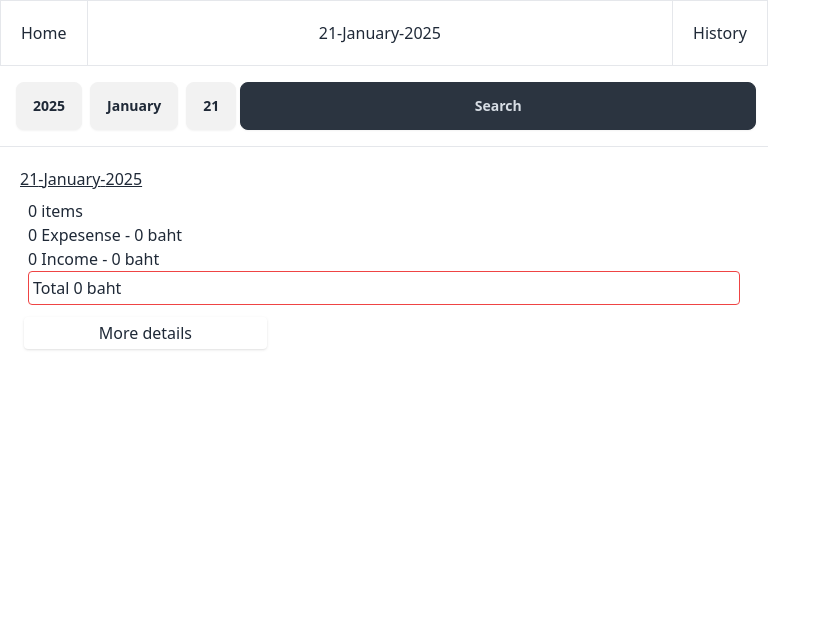
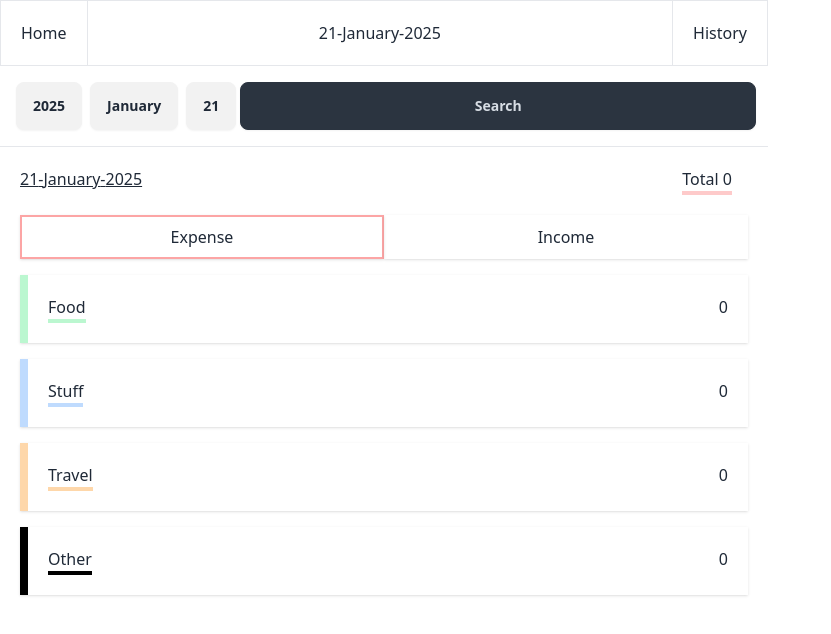
Before and after one commit to THEkingmay/UrCashIsFlow, a React (Vite) app: page /history/2025/January/21 in a window 1280 px wide. Shown: the top 634 px of the page, without its empty margins (0-831 px from the left). Built offline with nearby package versions, Linux system fonts and the light colour scheme.

Commit message:
update UI and add time

```diff
--- a/src/Pages/History.jsx
+++ b/src/Pages/History.jsx
@@ -48,9 +48,9 @@ export default function History(){
     useEffect(()=>{
         if(selectedYear!=='Year'){
             if(selectedMonth!=='Months' && selectedMonth!=='ALL'){
-                console.log('Month selected')
+                // console.log('Month selected')
                 if(selectedDay!=='Days' && selectedDay!=='ALL'){
-                    console.log('Day selected')
+                    // console.log('Day selected')
                     setPath(`/history/${selectedYear}/${selectedMonth}/${selectedDay}`)
                     return
                 }
--- a/src/components/Daylist.jsx
+++ b/src/components/Daylist.jsx
@@ -1,118 +1,236 @@
 import { useParams } from "react-router"
-import { useState } from "react";
+import { useState,useEffect } from "react";
 
 function Daylist(){
-    const [isSee , setIsSee] = useState(false)
+    console.log("DayList rerender")
     const {year , month , day } = useParams()
-    const [numItem , setNumItem ] = useState(0)
+    // const [isSee , setIsSee] = useState(false) # for 1st version
+    // const [numItem , setNumItem ] = useState(0) # for 1st version
+    // const getData = () =>{
+    //     const months = ["January", "February", "March", "April", "May", "June", "July", "August", "September", "October", "November", "December"];
+    //     const DATA = JSON.parse(localStorage.getItem("STORAGE_DATA"))||[]
+    //     const month_idx = months.findIndex(m=>m===month)
+    //     const checkType= (type) =>{
+    //         if(type==='food')return 'border-l-yellow-200'
+    //         if(type==='stuff')return 'border-l-blue-200'
+    //         if(type==='travel')return  'border-l-gray-200'
+    //     }
+    //     const checkExpense = (isExpense) =>{
+    //         if(isExpense)return 'border-r-red-200'
+    //         else return 'border-r-green-200'
+    //     }
+    //     return DATA.map((data)=>{
+    //         // console.log(data.currDay,"",data.currMonth,"",data.currYear )
+    //         // console.log(day,"",month_idx,"",year)
+    //         if(data.currDay==day && data.currMonth==month_idx && data.currYear == year){
+    //             // console.log(data)
+    //             return(
+    //                 <div key={data.id} className={`shadow border-l-8 border-r-8 p-3 mt-1 ${checkType(data.selectType)} ${checkExpense(data.isExpense)}`}>
+    //                     <p>{data.selectType}</p>
+    //                     <p>{data.description}</p>
+    //                     <p>{data.amount} Baht</p>
+    //                 </div>
+    //             )
+    //         }
+    //     })
+    // }  # for 1 st version
+    // const checkItem = () =>{
+    //     const months = ["January", "February", "March", "April", "May", "June", "July", "August", "September", "October", "November", "December"];
+    //     const DATA = JSON.parse(localStorage.getItem("STORAGE_DATA"))||[]
+    //     const month_idx = months.findIndex(m=>m===month)
+    //     let n= 0
+    //     let expenseItem=0
+    //     let incomeItem = 0
+    //     let income =0
+    //     let expense = 0
+
+    //     let ex_food_num = 0
+    //     let ex_stuff_num = 0
+    //     let ex_travel_num = 0
+    //     let ex_other_num = 0
+    //     let in_food_num = 0
+    //     let in_stuff_num = 0
+    //     let in_travel_num = 0
+    //     let in_other_num = 0
+
+    //     let ex_food = 0
+    //     let ex_stuff = 0
+    //     let ex_travel = 0
+    //     let ex_other = 0
+    //     let in_food = 0
+    //     let in_stuff = 0
+    //     let in_travel = 0
+    //     let in_other= 0
+    //     DATA.forEach(data=>{
+    //         console.log(data)
+    //         if(data.currDay==day && data.currMonth==month_idx && data.currYear == year){
+    //             ++n
+    //             if(data.isExpense){
+    //                 expenseItem++;
+    //                 expense+=Number(data.amount)
+    //                 if(data.selectType==='food'){ ex_food_num++ ; ex_food+=Number(data.amount)}
+    //                 else if(data.selectType==='travel'){ex_travel_num++ ; ex_travel+=Number(data.amount)}
+    //                 else if(data.selectType==='stuff'){ex_stuff_num++ ; ex_stuff+= Number(data.amount)}
+    //                 else if(data.selectType==='other'){ex_other_num++ ; ex_other+= Number(data.amount)}
+    //             }else{
+    //                 incomeItem++;
+    //                 income+=Number(data.amount)
+    //                 if(data.selectType==='food'){ in_food_num++; in_food+=Number(data.amount)}
+    //                 else if(data.selectType==='travel'){ in_travel_num++; in_travel+=Number(data.amount)}
+    //                 else if(data.selectType==='stuff'){in_stuff_num++; in_stuff+=Number(data.amount)}
+    //                 else if(data.selectType==='other'){in_other_num++; in_other+=Number(data.amount)}
+    //             }
+    //         }
+    //     })
+    //     return (
+    //         <div className="flex flex-col">
+    //             <div className=' w-full p-2'>
+    //                 <div>{n} items</div>
+    //                 <div>{expenseItem} Expesense - {expense} baht</div>
+    //                 <div>{incomeItem} Income - {income} baht</div>
+    //                 <div className={`border rounded p-1 ${income-expense>0?'border-green-500':'border-red-500'}`}>Total {income-expense} baht</div>
+    //             </div>
+    //             <div onClick={()=>setIsSee(true)} className={`${isSee?'hidden':''} shadow p-1 m-1 w-1/3 rounded flex justify-center`}>More details </div>
+    //             <div onClick={()=>setIsSee(false)}  className={`${isSee?'':'hidden'} flex shadow`}>
+    //                <div className=" w-full p-2 border-l-4 border-red-200">
+    //                     <div className="underline">Expense</div>
+    //                     <div className="border-b">Food {ex_food_num}  items {ex_food} B</div>
+    //                     <div className="border-b">Stuff {ex_stuff_num}  items {ex_stuff} B</div>
+    //                     <div className="border-b">Travel {ex_travel_num}  items {ex_travel} B</div>
+    //                     <div>Other {ex_other_num}  items {ex_other} B</div>
+    //                 </div>
+    //                <div className="w-full p-2  border-l-4 border-green-200">
+    //                     <div className="underline">Income</div>
+    //                     <div className="border-b">Food {in_food_num} items {in_food} B</div>
+    //                     <div className="border-b">Stuff {in_stuff_num} items {in_stuff} B</div>
+    //                     <div className="border-b">Travel {in_travel_num} items {in_travel} B</div>
+    //                     <div>Other {in_other_num} items {in_other} B</div>
+    //                 </div>
+    //             </div>
+    //         </div>
+    //     )
+    // } # for 1st version
+
+    const [isSeeEx , setisSeeEx ]=useState(true)
+    const [isSeeFood , setSeeFood] = useState(false)
+    const [isSeeStuff , setSeeStuff] = useState(false)
+    const [isSeeTravel, setSeeTravel] = useState(false)
+    const [isSeeOther , setSeeOther] = useState(false)
+
+    const checkItem = () =>{
+        const DATA = getData()
+        console.log(DATA.length ,"items")
+        return(
+            <>
+            <div className="flex mt-5">
+                <button onClick={()=>setisSeeEx(true)} className={`shadow p-2 px-5 w-1/2 ${isSeeEx?"border-red-300 border-2":""}`}>Expense</button>
+                <button onClick={()=>setisSeeEx(false)} className={`shadow p-2 px-5 w-1/2 ${!isSeeEx?"border-green-300 border-2":""}`}>Income</button>
+            </div>
+            <div>
+                <div onClick={()=>letSeeMore('food')} className={`mt-4 border-l-8 border-green-200 shadow`}>
+                    <div className="p-5 flex justify-between"><span className="border-b-4  border-green-200">Food</span><span>{getAmount(DATA,'food',isSeeEx)}</span></div>
+                    <div className={`${isSeeFood?"":"hidden"}`} ><span>{getItemByType(DATA,'food',isSeeEx)}</span></div>
+                </div>
+                <div onClick={()=>letSeeMore('stuff')}   className={`mt-4 border-l-8  border-blue-200 shadow`}>
+                    <div className="p-5 flex justify-between"><span className="border-b-4  border-blue-200">Stuff</span><span>{getAmount(DATA,'stuff',isSeeEx)}</span></div>
+                    <div className={`${isSeeStuff?"":"hidden"}`} ><span>{getItemByType(DATA,'stuff',isSeeEx)}</span></div>
+                </div>
+                <div onClick={()=>letSeeMore('travel')}  className={`mt-4 border-l-8  border-orange-200 shadow`}>
+                    <div className="p-5 flex justify-between"><span className="border-b-4  border-orange-200">Travel</span><span>{getAmount(DATA,'travel',isSeeEx)}</span></div>
+                    <div className={`${isSeeTravel?"":"hidden"}`} ><span>{getItemByType(DATA,'travel',isSeeEx)}</span></div>
+                </div>
+                <div onClick={()=>letSeeMore('other')}  className={`mt-4 border-l-8  border-black shadow`}>
+                    <div className="p-5 flex justify-between"><span className="border-b-4  border-black">Other</span><span>{getAmount(DATA,'other',isSeeEx)}</span></div>
+                    <div className={`${isSeeOther?"":"hidden"}`} ><span>{getItemByType(DATA,'other',isSeeEx)}</span></div>
+                </div>
+            </div>
+            </>
+        )
+    }
     const getData = () =>{
-        const months = ["January", "February", "March", "April", "May", "June", "July", "August", "September", "October", "November", "December"];
-        const DATA = JSON.parse(localStorage.getItem("STORAGE_DATA"))||[]
-        const month_idx = months.findIndex(m=>m===month)
-        const checkType= (type) =>{
-            if(type==='food')return 'border-l-yellow-200'
-            if(type==='stuff')return 'border-l-blue-200'
-            if(type==='travel')return  'border-l-gray-200'
-        }
-        const checkExpense = (isExpense) =>{
-            if(isExpense)return 'border-r-red-200'
-            else return 'border-r-green-200'
-        }
-        return DATA.map((data)=>{
-            console.log(data.currDay,"",data.currMonth,"",data.currYear )
-            // console.log(day,"",month_idx,"",year)
-            if(data.currDay==day && data.currMonth==month_idx && data.currYear == year){
-                // console.log(data)
+            const months = ["January", "February", "March", "April", "May", "June", "July", "August", "September", "October", "November", "December"];
+            const DATA = JSON.parse(localStorage.getItem("STORAGE_DATA"))||[]
+            const month_idx = months.findIndex(m=>m===month)
+            return DATA.filter(data=>{
+                if(data.currDay==day && data.currMonth==month_idx && data.currYear == year){
+                    // console.log(data)
+                    return data
+                }
+            })
+    }
+    const getItemByType = (DATA,type,isExpense)=>{
+        return DATA.map(data=>{
+            if(data.selectType==type && data.isExpense == isExpense)
                 return(
-                    <div key={data.id} className={`shadow border-l-8 border-r-8 p-3 mt-1 ${checkType(data.selectType)} ${checkExpense(data.isExpense)}`}>
-                        <p>{data.selectType}</p>
-                        <p>{data.description}</p>
-                        <p>{data.amount} Baht</p>
+                    <div className={`border-t-4 py-2 px-5`} key={data.id}>
+                        <div className="py-2 border-b">Amount : {data.amount} Baht</div>
+                        <div className="py-2 border-b">Time : {data.time}</div>
+                        <div>Description : {data.description} </div>
                     </div>
                 )
-            }
         })
     }
-    const checkItem = () =>{
-        const months = ["January", "February", "March", "April", "May", "June", "July", "August", "September", "October", "November", "December"];
-        const DATA = JSON.parse(localStorage.getItem("STORAGE_DATA"))||[]
-        const month_idx = months.findIndex(m=>m===month)
-        let n= 0
-        let expenseItem=0
-        let incomeItem = 0
-        let income =0
-        let expense = 0
-
-        let ex_food_num = 0
-        let ex_stuff_num = 0
-        let ex_travel_num = 0
-        let ex_other_num = 0
-        let in_food_num = 0
-        let in_stuff_num = 0
-        let in_travel_num = 0
-        let in_other_num = 0
-
-        let ex_food = 0
-        let ex_stuff = 0
-        let ex_travel = 0
-        let ex_other = 0
-        let in_food = 0
-        let in_stuff = 0
-        let in_travel = 0
-        let in_other= 0
-        DATA.forEach(data=>{
-            console.log(data)
-            if(data.currDay==day && data.currMonth==month_idx && data.currYear == year){
-                ++n
-                if(data.isExpense){
-                    expenseItem++;
-                    expense+=Number(data.amount)
-                    if(data.selectType==='food'){ ex_food_num++ ; ex_food+=Number(data.amount)}
-                    else if(data.selectType==='travel'){ex_travel_num++ ; ex_travel+=Number(data.amount)}
-                    else if(data.selectType==='stuff'){ex_stuff_num++ ; ex_stuff+= Number(data.amount)}
-                    else if(data.selectType==='other'){ex_other_num++ ; ex_other+= Number(data.amount)}
-                }else{
-                    incomeItem++;
-                    income+=Number(data.amount)
-                    if(data.selectType==='food'){ in_food_num++; in_food+=Number(data.amount)}
-                    else if(data.selectType==='travel'){ in_travel_num++; in_travel+=Number(data.amount)}
-                    else if(data.selectType==='stuff'){in_stuff_num++; in_stuff+=Number(data.amount)}
-                    else if(data.selectType==='other'){in_other_num++; in_other+=Number(data.amount)}
-                }
-            }
+    const getAmount = (DATA,type,isExpense) =>{
+        let amount=0
+        DATA.map(data=>{
+             if(data.selectType==type && data.isExpense==isExpense){
+                // console.log(data.amount)
+                amount+=Number(data.amount)
+             }
         })
-        return (
-            <div className="flex flex-col">
-                <div className=' w-full p-2'>
-                    <div>{n} items</div>
-                    <div>{expenseItem} Expesense - {expense} baht</div>
-                    <div>{incomeItem} Income - {income} baht</div>
-                    <div className={`border rounded p-1 ${income-expense>0?'border-green-500':'border-red-500'}`}>Total {income-expense} baht</div>
-                </div>
-                <div onClick={()=>setIsSee(true)} className={`${isSee?'hidden':''} shadow p-1 m-1 w-1/3 rounded flex justify-center`}>More details </div>
-                <div onClick={()=>setIsSee(false)}  className={`${isSee?'':'hidden'} flex shadow`}>
-                   <div className=" w-full p-2 border-l-4 border-red-200">
-                        <div className="underline">Expense</div>
-                        <div className="border-b">Food {ex_food_num}  items {ex_food} B</div>
-                        <div className="border-b">Stuff {ex_stuff_num}  items {ex_stuff} B</div>
-                        <div className="border-b">Travel {ex_travel_num}  items {ex_travel} B</div>
-                        <div>Other {ex_other_num}  items {ex_other} B</div>
-                    </div>
-                   <div className="w-full p-2  border-l-4 border-green-200">
-                        <div className="underline">Income</div>
-                        <div className="border-b">Food {in_food_num} items {in_food} B</div>
-                        <div className="border-b">Stuff {in_stuff_num} items {in_stuff} B</div>
-                        <div className="border-b">Travel {in_travel_num} items {in_travel} B</div>
-                        <div>Other {in_other_num} items {in_other} B</div>
-                    </div>
-                </div>
-            </div>
-        )
+        return amount
+    }
+    const calTotalInday = () =>{
+        const DATA=  getData()
+        let total =0
+        DATA.map(d=>{
+            if(d.isExpense)
+            total-=Number(d.amount)
+            else total+=Number(d.amount)
+        })
+        return(
+        <span className={`mr-4 border-b-4 ${total>0?"border-green-200":"border-red-200"}` }>Total {total}</span>
+         )
+    }
+    const letSeeMore = (type) =>{
+        switch(type){
+            case "food":
+                setSeeFood(!isSeeFood)
+                setSeeStuff(false)
+                setSeeTravel(false)
+                setSeeOther(false)
+                break
+            case "stuff":
+                setSeeFood(false)
+                setSeeStuff(!isSeeStuff)
+                setSeeTravel(false)
+                setSeeOther(false)
+                break
+            case "travel":
+                setSeeFood(false)
+                setSeeStuff(false)
+                setSeeTravel(!isSeeTravel)
+                setSeeOther(false)
+                break
+            case "other":
+                setSeeFood(false)
+                setSeeStuff(false)
+                setSeeTravel(false)
+                setSeeOther(!isSeeOther)
+                break
+        }
     }
     return(
         <div>
-            <div className=" p-1"><span className="underline">{day}-{month}-{year} </span>{checkItem()}</div>
-            {getData()}
+            <div className=" p-1">
+                <div className="flex justify-between">
+                    <span className="underline">
+                        {day}-{month}-{year}
+                    </span>
+                    {calTotalInday()}
+                </div>
+                {checkItem()}
+            </div>
         </div>
     )
 }
--- a/src/components/Form.jsx
+++ b/src/components/Form.jsx
@@ -27,6 +27,10 @@ export default function Form(){
             },1500)
             return
         }
+        const currentdate = new Date();
+        const time = currentdate.getHours() + ":"
+        + currentdate.getMinutes() + ":" + currentdate.getSeconds();
+
         const newItem = {
             id:uuidv4(),
             description:description||'',
@@ -35,7 +39,8 @@ export default function Form(){
             selectType:selectType||'other',
             currDay,
             currMonth,
-            currYear
+            currYear,
+            time
         }
        addItem(newItem)
     }
@@ -58,7 +63,7 @@ export default function Form(){
                 <div  className={`border-t flex justify-between p-2${isExpense?'':'hidden'}`}>
                     <label className="mt-2 flex p-3" >
                          <span className="mr-2">Food</span>
-                        <input onChange={(event)=>setSelectType(event.target.value)} name="option" type="radio" className="radio checked:bg-yellow-200" value={'food'}/>
+                        <input onChange={(event)=>setSelectType(event.target.value)} name="option" type="radio" className="radio checked:bg-green-200" value={'food'}/>
                     </label>
                     <label className="mt-2 flex p-3" >
                          <span className="mr-2">Stuff</span>
@@ -66,7 +71,7 @@ export default function Form(){
                     </label>
                     <label className="mt-2 flex p-3" >
                          <span className="mr-2">Travel</span>
-                        <input  onChange={(event)=>setSelectType(event.target.value)} name="option" type="radio" className="radio checked:bg-gray-200" value={'travel'}/>
+                        <input  onChange={(event)=>setSelectType(event.target.value)} name="option" type="radio" className="radio checked:bg-orange-200" value={'travel'}/>
                     </label>
                     <label className="mt-2 flex p-3" >
                          <span className="mr-2">Other</span>
--- a/src/output.css
+++ b/src/output.css
@@ -1702,6 +1702,10 @@ html {
   margin-right: 0.5rem;
 }
 
+.mr-4 {
+  margin-right: 1rem;
+}
+
 .mr-8 {
   margin-right: 2rem;
 }
@@ -1714,6 +1718,14 @@ html {
   margin-top: 0.5rem;
 }
 
+.mt-4 {
+  margin-top: 1rem;
+}
+
+.mt-5 {
+  margin-top: 1.25rem;
+}
+
 .flex {
   display: flex;
 }
@@ -1814,6 +1826,10 @@ html {
   border-bottom-width: 1px;
 }
 
+.border-b-4 {
+  border-bottom-width: 4px;
+}
+
 .border-l {
   border-left-width: 1px;
 }
@@ -1836,6 +1852,20 @@ html {
 
 .border-t {
   border-top-width: 1px;
+}
+
+.border-t-4 {
+  border-top-width: 4px;
+}
+
+.border-black {
+  --tw-border-opacity: 1;
+  border-color: rgb(0 0 0 / var(--tw-border-opacity, 1));
+}
+
+.border-blue-200 {
+  --tw-border-opacity: 1;
+  border-color: rgb(191 219 254 / var(--tw-border-opacity, 1));
 }
 
 .border-green-200 {
@@ -1843,16 +1873,31 @@ html {
   border-color: rgb(187 247 208 / var(--tw-border-opacity, 1));
 }
 
+.border-green-300 {
+  --tw-border-opacity: 1;
+  border-color: rgb(134 239 172 / var(--tw-border-opacity, 1));
+}
+
 .border-green-500 {
   --tw-border-opacity: 1;
   border-color: rgb(34 197 94 / var(--tw-border-opacity, 1));
 }
 
+.border-orange-200 {
+  --tw-border-opacity: 1;
+  border-color: rgb(254 215 170 / var(--tw-border-opacity, 1));
+}
+
 .border-red-200 {
   --tw-border-opacity: 1;
   border-color: rgb(254 202 202 / var(--tw-border-opacity, 1));
 }
 
+.border-red-300 {
+  --tw-border-opacity: 1;
+  border-color: rgb(252 165 165 / var(--tw-border-opacity, 1));
+}
+
 .border-red-500 {
   --tw-border-opacity: 1;
   border-color: rgb(239 68 68 / var(--tw-border-opacity, 1));
@@ -1931,18 +1976,23 @@ html {
   padding-right: 1.25rem;
 }
 
+.py-2 {
+  padding-top: 0.5rem;
+  padding-bottom: 0.5rem;
+}
+
 .pt-3 {
   padding-top: 0.75rem;
 }
 
-.text-green-500 {
+.text-green-600 {
   --tw-text-opacity: 1;
-  color: rgb(34 197 94 / var(--tw-text-opacity, 1));
-}
-
-.text-red-500 {
+  color: rgb(22 163 74 / var(--tw-text-opacity, 1));
+}
+
+.text-red-600 {
   --tw-text-opacity: 1;
-  color: rgb(239 68 68 / var(--tw-text-opacity, 1));
+  color: rgb(220 38 38 / var(--tw-text-opacity, 1));
 }
 
 .underline {
@@ -1964,22 +2014,17 @@ html {
   background-color: rgb(191 219 254 / var(--tw-bg-opacity, 1));
 }
 
-.checked\:bg-gray-200:checked {
-  --tw-bg-opacity: 1;
-  background-color: rgb(229 231 235 / var(--tw-bg-opacity, 1));
-}
-
 .checked\:bg-green-200:checked {
   --tw-bg-opacity: 1;
   background-color: rgb(187 247 208 / var(--tw-bg-opacity, 1));
 }
 
+.checked\:bg-orange-200:checked {
+  --tw-bg-opacity: 1;
+  background-color: rgb(254 215 170 / var(--tw-bg-opacity, 1));
+}
+
 .checked\:bg-red-200:checked {
   --tw-bg-opacity: 1;
   background-color: rgb(254 202 202 / var(--tw-bg-opacity, 1));
 }
-
-.checked\:bg-yellow-200:checked {
-  --tw-bg-opacity: 1;
-  background-color: rgb(254 240 138 / var(--tw-bg-opacity, 1));
-}
```
Also changed, not shown: src/components/ShowCash.jsx (+4 -4 lines).
